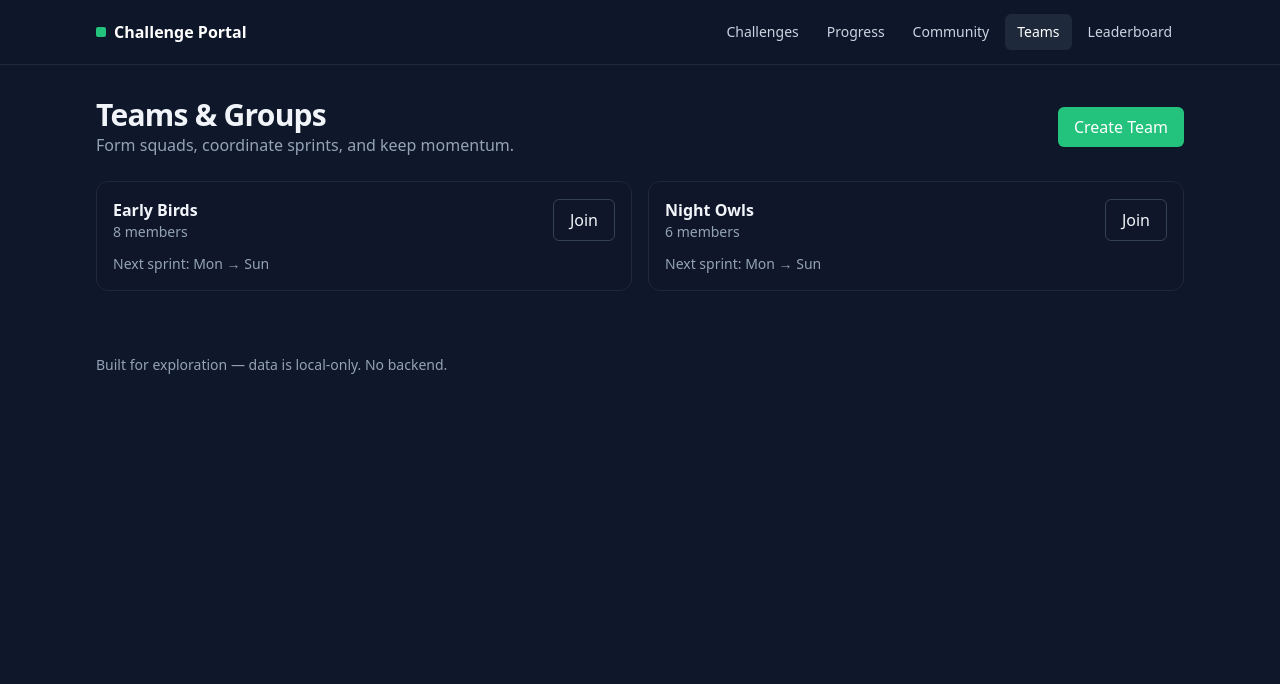
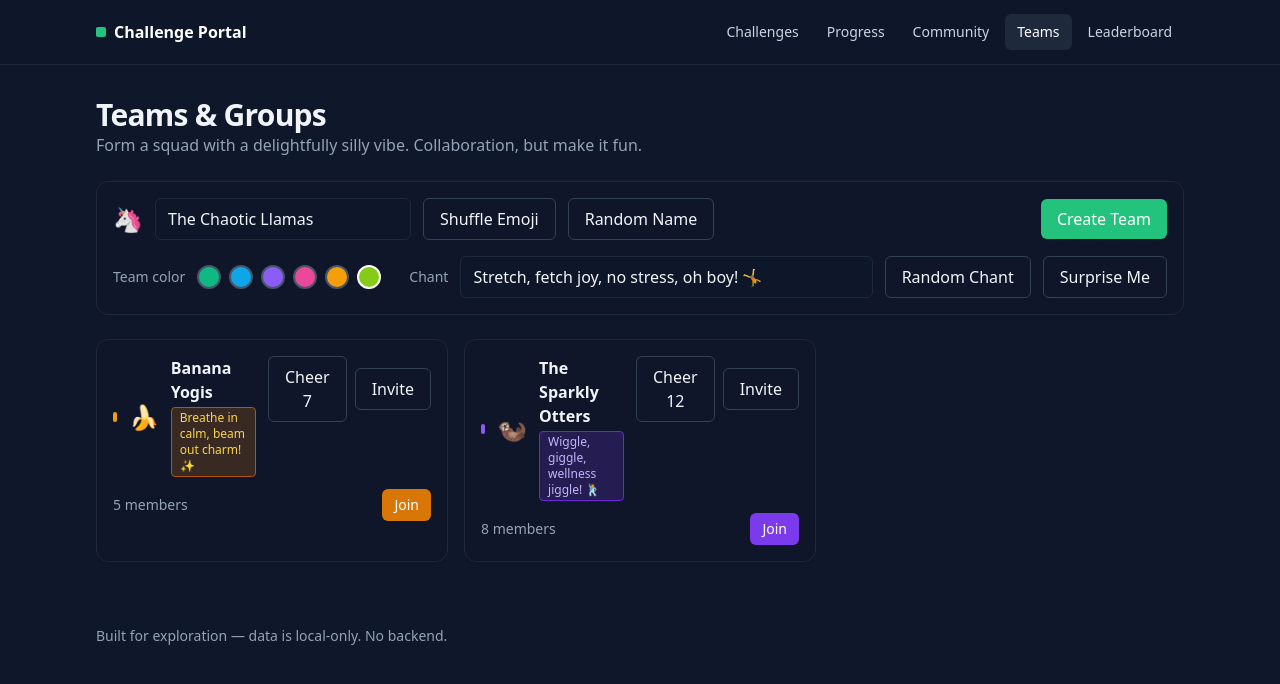
Before and after one commit to Bereket12-G/Tenaye, a React (Vite) app in the folder challenge-portal/: page /teams in a window 1280 px wide. Shown: the top 684 px of the page. Built offline with nearby package versions, Linux system fonts and the light colour scheme.

Commit message:
Implement TeamStudio component with team creation and management features
Co-authored-by: bg726685 <bg726685@gmail.com>

```diff
--- a/challenge-portal/src/App.tsx
+++ b/challenge-portal/src/App.tsx
@@ -92,30 +92,12 @@ function CommunityPage() {
   )
 }
 
+import TeamStudio from './components/TeamStudio'
+
 function TeamsPage() {
-  return <section className="grid gap-6">
-    <header className="flex items-center justify-between">
-      <div>
-        <h2 className="h2">Teams & Groups</h2>
-        <p className="p-muted">Form squads, coordinate sprints, and keep momentum.</p>
-      </div>
-      <button className="btn">Create Team</button>
-    </header>
-    <div className="grid gap-4 md:grid-cols-2">
-      {[{ name: 'Early Birds', members: 8 }, { name: 'Night Owls', members: 6 }].map((team) => (
-        <article key={team.name} className="card">
-          <div className="flex items-center justify-between">
-            <div>
-              <h3 className="font-semibold">{team.name}</h3>
-              <p className="p-muted text-sm">{team.members} members</p>
-            </div>
-            <button className="btn-outline">Join</button>
-          </div>
-          <div className="mt-3 text-sm p-muted">Next sprint: Mon → Sun</div>
-        </article>
-      ))}
-    </div>
-  </section>
+  return (
+    <TeamStudio />
+  )
 }
 
 function LeaderboardPage() {
--- /dev/null
+++ b/challenge-portal/src/components/TeamStudio.tsx
@@ -0,0 +1,192 @@
+import { useEffect, useMemo, useState } from 'react'
+
+const STORAGE_TEAMS = 'team-studio-teams-v1'
+const STORAGE_MEMBER = 'team-studio-membership-v1'
+
+// Predefined color themes to avoid dynamic class generation issues
+const COLOR_THEMES = [
+  { id: 'emerald', dot: 'bg-emerald-500', badge: 'bg-emerald-600/20 text-emerald-300 border-emerald-700', btn: 'bg-emerald-600 hover:bg-emerald-700' },
+  { id: 'sky', dot: 'bg-sky-500', badge: 'bg-sky-600/20 text-sky-300 border-sky-700', btn: 'bg-sky-600 hover:bg-sky-700' },
+  { id: 'violet', dot: 'bg-violet-500', badge: 'bg-violet-600/20 text-violet-300 border-violet-700', btn: 'bg-violet-600 hover:bg-violet-700' },
+  { id: 'pink', dot: 'bg-pink-500', badge: 'bg-pink-600/20 text-pink-300 border-pink-700', btn: 'bg-pink-600 hover:bg-pink-700' },
+  { id: 'amber', dot: 'bg-amber-500', badge: 'bg-amber-600/20 text-amber-300 border-amber-700', btn: 'bg-amber-600 hover:bg-amber-700' },
+  { id: 'lime', dot: 'bg-lime-500', badge: 'bg-lime-600/20 text-lime-300 border-lime-700', btn: 'bg-lime-600 hover:bg-lime-700' },
+]
+
+const EMOJIS = ['🦄','🍩','🦖','🐸','🧘','🪩','🐢','🐝','🐧','🌈','🔥','✨','🍉','🥑','🦥']
+const ADJECTIVES = ['Giggly','Zen','Turbo','Sparkly','Sleepy','Wobbly','Lo-Fi','Sassy','Wholesome','Chaotic','Banana','Cosmic','Mighty','Curious','Bouncy']
+const NOUNS = ['Walruses','Wombats','Unicorns','Muffins','Disco Ducks','Yogis','Noodles','Otters','Koalas','Pickles','Cupcakes','Penguins','Koalas','Llamas','Otters']
+const CHANTS = [
+  'One step, one smile, we vibe in style! 🎉',
+  'Breathe in calm, beam out charm! ✨',
+  'Wiggle, giggle, wellness jiggle! 🕺',
+  'Hydrate, celebrate, we radiate! 💧',
+  'Stretch, fetch joy, no stress, oh boy! 🤸',
+]
+
+type Team = {
+  id: string
+  name: string
+  emoji: string
+  colorId: string
+  chant: string
+  members: number
+  cheers: number
+  createdAt: number
+}
+
+function pick<T>(arr: T[]): T { return arr[Math.floor(Math.random() * arr.length)] }
+function randomName() { return `The ${pick(ADJECTIVES)} ${pick(NOUNS)}` }
+function randomEmoji() { return pick(EMOJIS) }
+function randomChant() { return pick(CHANTS) }
+function randomColorId() { return pick(COLOR_THEMES).id }
+
+function colorThemeById(id: string) { return COLOR_THEMES.find(c => c.id === id) ?? COLOR_THEMES[0] }
+
+export default function TeamStudio() {
+  const [teams, setTeams] = useState<Team[]>(() => {
+    try {
+      const raw = localStorage.getItem(STORAGE_TEAMS)
+      if (raw) return JSON.parse(raw)
+    } catch {}
+    // Seed with playful examples
+    const seed: Team[] = [
+      { id: crypto.randomUUID(), name: 'The Sparkly Otters', emoji: '🦦', colorId: 'violet', chant: 'Wiggle, giggle, wellness jiggle! 🕺', members: 8, cheers: 12, createdAt: Date.now()-86400000 },
+      { id: crypto.randomUUID(), name: 'Banana Yogis', emoji: '🍌', colorId: 'amber', chant: 'Breathe in calm, beam out charm! ✨', members: 5, cheers: 7, createdAt: Date.now()-43200000 },
+    ]
+    return seed
+  })
+
+  const [myMembership, setMyMembership] = useState<Record<string, boolean>>(() => {
+    try {
+      const raw = localStorage.getItem(STORAGE_MEMBER)
+      if (raw) return JSON.parse(raw)
+    } catch {}
+    return {}
+  })
+
+  useEffect(() => { try { localStorage.setItem(STORAGE_TEAMS, JSON.stringify(teams)) } catch {} }, [teams])
+  useEffect(() => { try { localStorage.setItem(STORAGE_MEMBER, JSON.stringify(myMembership)) } catch {} }, [myMembership])
+
+  // Create form
+  const [name, setName] = useState<string>(randomName())
+  const [emoji, setEmoji] = useState<string>(randomEmoji())
+  const [colorId, setColorId] = useState<string>(randomColorId())
+  const [chant, setChant] = useState<string>(randomChant())
+
+  const regenerateAll = () => {
+    setName(randomName())
+    setEmoji(randomEmoji())
+    setColorId(randomColorId())
+    setChant(randomChant())
+  }
+
+  const canCreate = name.trim().length > 0
+
+  const createTeam = () => {
+    if (!canCreate) return
+    const t: Team = {
+      id: crypto.randomUUID(),
+      name: name.trim(),
+      emoji,
+      colorId,
+      chant: chant.trim() || randomChant(),
+      members: 1,
+      cheers: 0,
+      createdAt: Date.now(),
+    }
+    setTeams((prev) => [t, ...prev])
+    setMyMembership((prev) => ({ ...prev, [t.id]: true }))
+    regenerateAll()
+  }
+
+  const sortedTeams = useMemo(() => teams.slice().sort((a,b) => b.createdAt - a.createdAt), [teams])
+
+  const toggleJoin = (teamId: string) => {
+    setMyMembership((prev) => {
+      const joined = !!prev[teamId]
+      setTeams((cur) => cur.map((t) => t.id === teamId ? { ...t, members: Math.max(0, t.members + (joined ? -1 : 1)) } : t))
+      return { ...prev, [teamId]: !joined }
+    })
+  }
+
+  const cheer = (teamId: string) => {
+    setTeams((cur) => cur.map((t) => t.id === teamId ? { ...t, cheers: t.cheers + 1 } : t))
+  }
+
+  const copyInvite = async (teamId: string) => {
+    const code = teamId.split('-')[0].toUpperCase()
+    try {
+      await navigator.clipboard.writeText(`Join ${teams.find(t=>t.id===teamId)?.name} with code: ${code}`)
+      // no toast lib; silent success
+    } catch {}
+  }
+
+  return (
+    <section className="grid gap-6">
+      <header className="flex items-center justify-between gap-4 flex-wrap">
+        <div>
+          <h2 className="h2">Teams & Groups</h2>
+          <p className="p-muted">Form a squad with a delightfully silly vibe. Collaboration, but make it fun.</p>
+        </div>
+      </header>
+
+      <div className="card grid gap-4">
+        <div className="flex items-center justify-between gap-3 flex-wrap">
+          <div className="flex items-center gap-3">
+            <div className="text-2xl" title="Mascot">{emoji}</div>
+            <input className="rounded-md bg-slate-900/50 border border-slate-800 px-3 py-2 w-64" value={name} onChange={(e)=>setName(e.target.value)} />
+            <button className="btn-outline" onClick={() => setEmoji(randomEmoji())}>Shuffle Emoji</button>
+            <button className="btn-outline" onClick={() => setName(randomName())}>Random Name</button>
+          </div>
+          <button className="btn" onClick={createTeam} disabled={!canCreate}>Create Team</button>
+        </div>
+        <div className="flex items-center gap-3 flex-wrap">
+          <div className="text-sm p-muted">Team color</div>
+          <div className="flex items-center gap-2">
+            {COLOR_THEMES.map((c) => (
+              <button key={c.id} aria-label={c.id} onClick={()=>setColorId(c.id)} className={`h-6 w-6 rounded-full border-2 ${colorThemeById(c.id).dot} ${colorId===c.id?'border-white':'border-slate-600'}`} />
+            ))}
+          </div>
+          <div className="text-sm p-muted ml-4">Chant</div>
+          <input className="flex-1 rounded-md bg-slate-900/50 border border-slate-800 px-3 py-2" value={chant} onChange={(e)=>setChant(e.target.value)} placeholder="Your team chant" />
+          <button className="btn-outline" onClick={()=>setChant(randomChant())}>Random Chant</button>
+          <button className="btn-outline" onClick={regenerateAll}>Surprise Me</button>
+        </div>
+      </div>
+
+      <div className="grid gap-4 sm:grid-cols-2 lg:grid-cols-3">
+        {sortedTeams.map((t) => {
+          const theme = colorThemeById(t.colorId)
+          const joined = !!myMembership[t.id]
+          return (
+            <article key={t.id} className="card space-y-3">
+              <div className="flex items-start justify-between gap-3">
+                <div className="flex items-center gap-3">
+                  <div className={`h-2.5 w-2.5 rounded-full ${theme.dot}`} />
+                  <div className="text-2xl" title="Mascot">{t.emoji}</div>
+                  <div>
+                    <div className="font-semibold">{t.name}</div>
+                    <div className={`inline-flex items-center gap-2 text-xs border px-2 py-0.5 rounded ${theme.badge}`}>{t.chant}</div>
+                  </div>
+                </div>
+                <div className="flex items-center gap-2">
+                  <button className="btn-outline" onClick={() => cheer(t.id)}>Cheer {t.cheers}</button>
+                  <button className="btn-outline" onClick={() => copyInvite(t.id)}>Invite</button>
+                </div>
+              </div>
+              <div className="flex items-center justify-between text-sm p-muted">
+                <div>{t.members} members</div>
+                <div className="flex items-center gap-2">
+                  <button className={`px-3 py-1.5 rounded-md text-white ${theme.btn}`} onClick={() => toggleJoin(t.id)}>
+                    {joined ? 'Leave' : 'Join'}
+                  </button>
+                </div>
+              </div>
+            </article>
+          )
+        })}
+      </div>
+    </section>
+  )
+}
```
